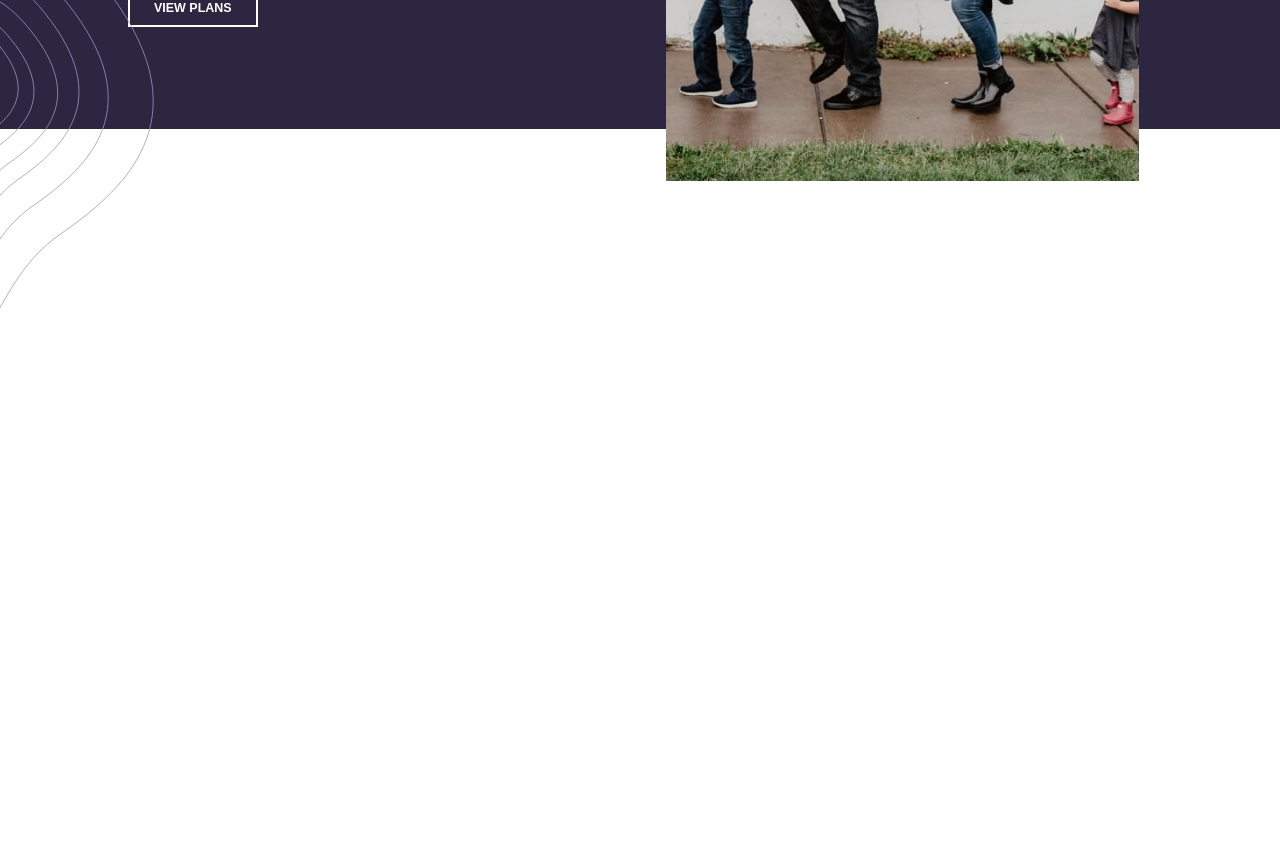
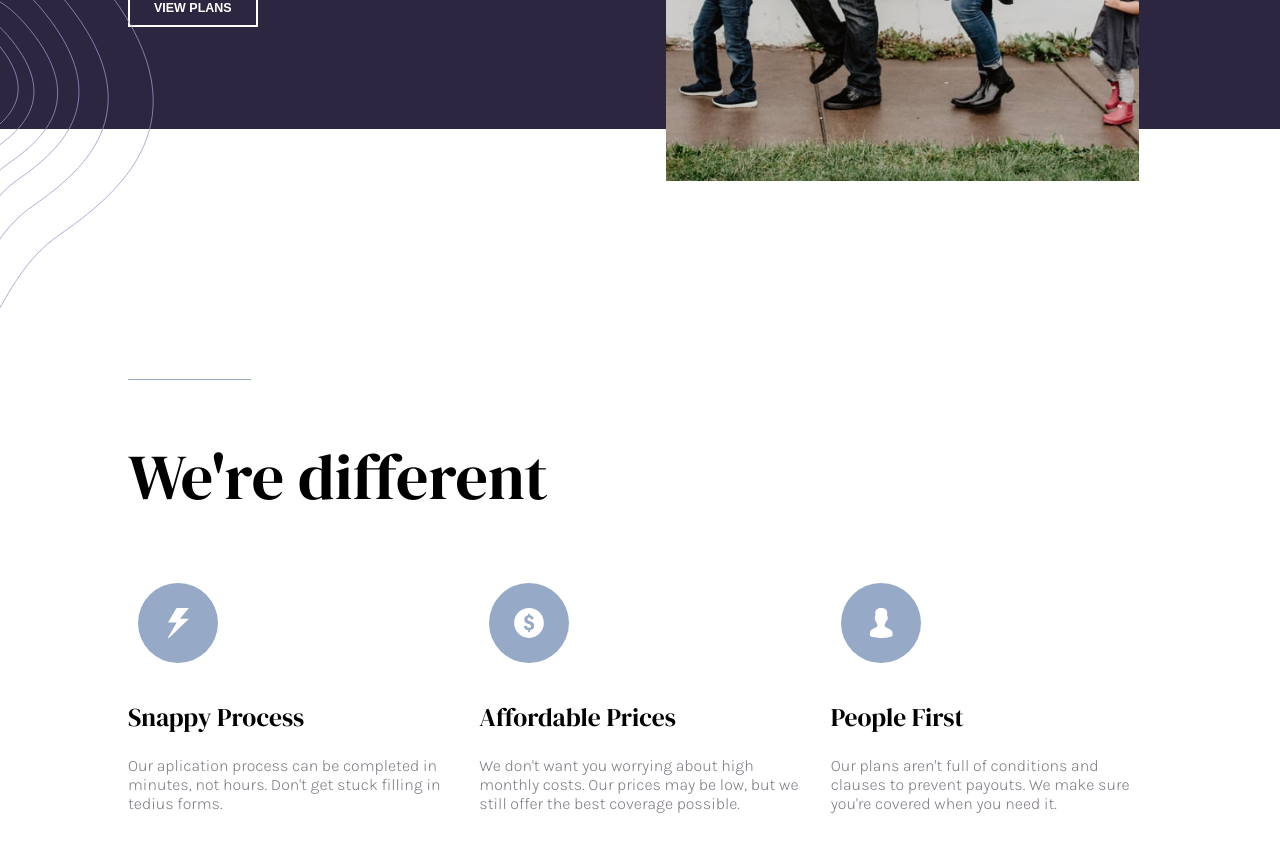
Before and after one commit to kairemerson/insure-landing-page, a React (Create React App) app in the folder insure-landing-page/: page / in a window 1280 px wide. Shown: the part 580-1432 px from the top of the page. Before the commit the page ends 889 px from the top, so only its background shows below. Built offline with nearby package versions, Linux system fonts and the light colour scheme.

Commit message:
finalized section Info

```diff
--- a/insure-landing-page/src/App.js
+++ b/insure-landing-page/src/App.js
@@ -1,12 +1,13 @@
 import Brief from './components/Brief/Brief'
 import Header from './components/Header/Header'
-import Different from "./components/Different"
+import Different from "./components/Different/Different"
 
 function App() {
   return (
     <div className="App">
       <Header/>
       <Brief></Brief>
+      <Different/>
     </div>
   );
 }
--- a/insure-landing-page/src/components/Different/Different.jsx
+++ b/insure-landing-page/src/components/Different/Different.jsx
@@ -1,10 +1,35 @@
 import React from "react"
-import { Section } from "./styled"
+import { Line, Section, Title, WrapperDif } from "./styled"
+import { Container } from "../../container/Container"
+import Info from "../Info/Info"
+
+import snappy from "../../assets/images/icon-snappy-process.svg"
+import prices from "../../assets/images/icon-affordable-prices.svg"
+import people from "../../assets/images/icon-people-first.svg"
 
 function Different(){
     return(
         <Section>
-            <h1>We're different</h1>
+            <Container>
+                <Line/>
+                <Title>We're different</Title>
+                <WrapperDif>
+                    <Info image={snappy}
+                    title="Snappy Process"
+                    paragraph="Our aplication process can be completed in minutes, not hours. Don't get stuck filling in tedius forms."/>
+
+                    <Info image={prices}
+                    title="Affordable Prices"
+                    paragraph="We don't want you worrying about high monthly costs. Our prices may be low, but we still offer the best coverage possible."/>
+
+                    <Info image={people}
+                    title="People First"
+                    paragraph="Our plans aren't full of conditions and clauses to prevent payouts. We make sure you're covered when you need it."/>
+
+                </WrapperDif>
+            </Container>
         </Section>
     )
 }
+
+export default Different
--- a/insure-landing-page/src/components/Different/styled.js
+++ b/insure-landing-page/src/components/Different/styled.js
@@ -1,5 +1,20 @@
 import styled from "styled-components";
+import colors from "../../colors"
 
 export const Section = styled.section`
+    padding: 250px 0;
+`
 
+export const Title = styled.h1`
+    font-size: 4em;
+    font-weight: 300;
 `
+export const Line = styled.div`
+    width: 12%;
+    border-top: 1px solid ${colors.grayishBlue};
+`
+
+export const WrapperDif = styled.div`
+    display: flex;
+    gap: 30px;
+`
--- /dev/null
+++ b/insure-landing-page/src/components/Info/Info.jsx
@@ -0,0 +1,15 @@
+import React from "react"
+import {Image, Title, Paragraph, Wrapper} from "./styled"
+
+
+function Info (props){
+    return(
+        <Wrapper>
+            <Image src={props.image}/>
+            <Title>{props.title}</Title>
+            <Paragraph>{props.paragraph}</Paragraph>
+        </Wrapper>
+    )
+}
+
+export default Info
--- /dev/null
+++ b/insure-landing-page/src/components/Info/styled.js
@@ -0,0 +1,26 @@
+import styled from "styled-components"
+import colors from "../../colors"
+
+export const Wrapper = styled.div`
+    max-width: 32%;
+`
+
+export const Image = styled.img`
+    background: url(${props => props.image});
+    padding: 10px;
+    width: 80px;
+    background-repeat: no-repeat;
+    border: none;
+`
+
+export const Title = styled.h2`
+    font-weight: 300;
+    font-size: 1.6em;
+`
+
+export const Paragraph = styled.p`
+    font-size: 1em;
+    font-weight: 200;
+    color: ${colors.darkGrayishViolet};
+    max-width: 340px;
+`
```
